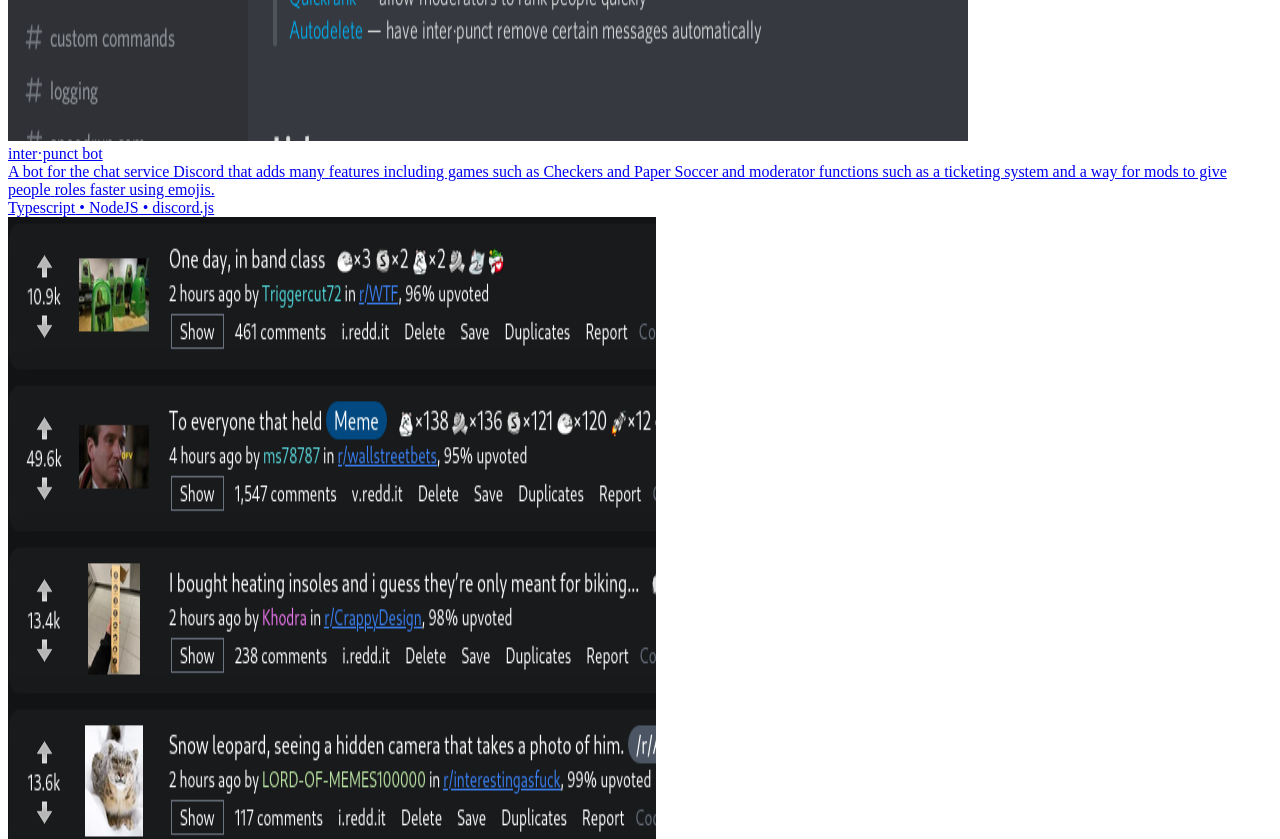
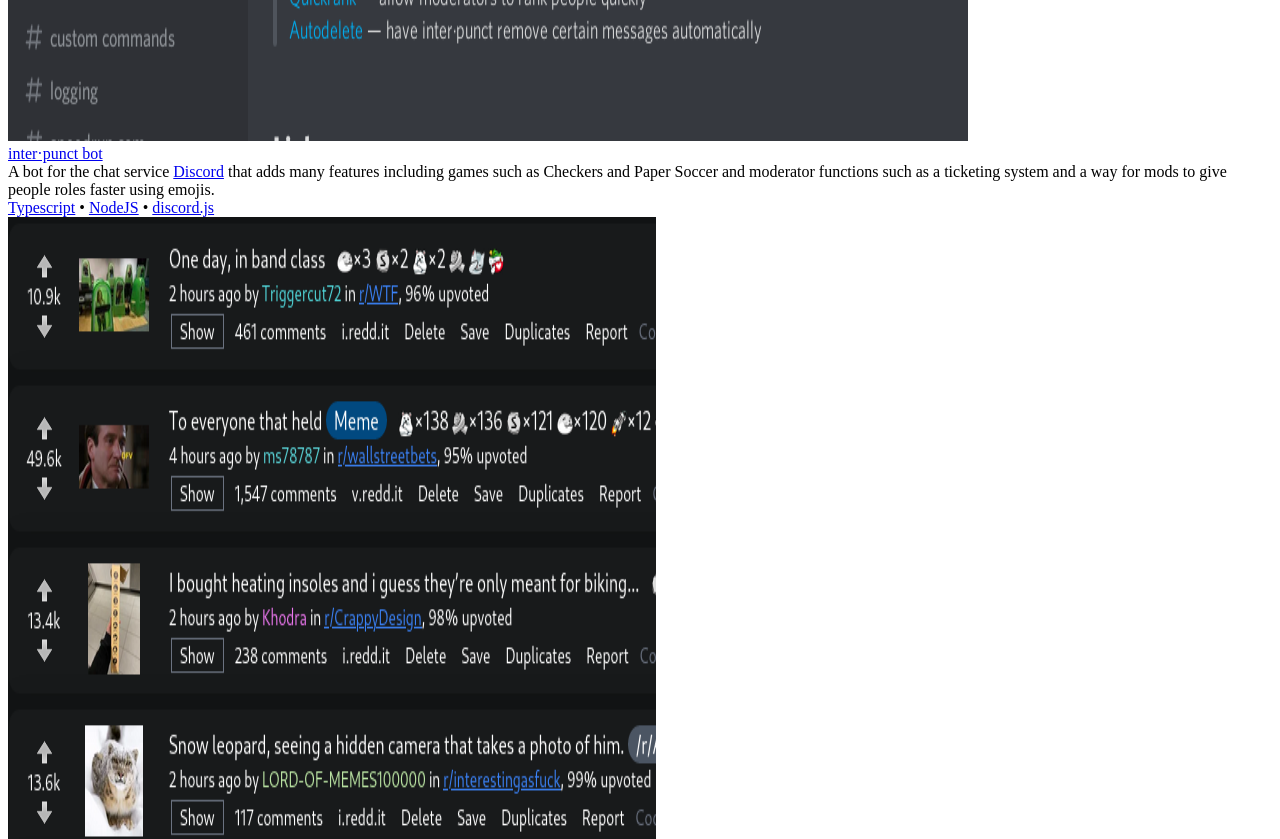
Before and after one commit to pfgithub/pfgithub.github.com, a Next.js app: page / in a window 1280 px wide. Shown: the part 980-1819 px from the top of the page. Built offline with nearby package versions, Linux system fonts and the light colour scheme.

Commit message:
link fix + safari support

```diff
--- a/pages/index.tsx
+++ b/pages/index.tsx
@@ -49,8 +49,24 @@
 }
 
 function Card(attrs: {title: string, body: JSX.Element, url: string, img: string, img_size: [w: number, h: number], img_pixel?: boolean, technologies: TechnologyName[]}): JSX.Element {
-  return <a class="flex flex-col sm:flex-row hover:shadow-md bg-gray-100 hover:bg-white" href={attrs.url} target="_blank" rel="noreferrer noopener">
-    <div class="sm:w-40 sm:h-auto flex-none overflow-hidden">
+  return <div class="my-2 flex flex-col sm:flex-row hover:shadow-md bg-gray-100 hover:bg-white" onClick={e => {
+    e.stopPropagation();
+    let target_parent = e.target as Node | null;
+    while(target_parent && target_parent !== e.currentTarget) {
+        if(target_parent instanceof HTMLElement && (false
+            || target_parent.nodeName === "A"
+            || target_parent.nodeName === "BUTTON"
+            || target_parent.nodeName === "VIDEO"
+            || target_parent.nodeName === "AUDIO"
+            || target_parent.nodeName === "INPUT"
+            || target_parent.nodeName === "IFRAME"
+        )) return;
+        target_parent = target_parent.parentNode;
+    }
+    window.open(attrs.url);
+  }}>
+    <div class="sm:w-40 sm:h-auto flex-none overflow-hidden" aria-hidden="true">
+      <a href={attrs.url} target="_blank" rel="noreferrer noopener">
         <img
           src={attrs.img}
           width={attrs.img_size[0]}
@@ -58,13 +74,14 @@
           alt=""
           class={["w-full h-full object-cover", attrs.img_pixel ? "rendering-crisp-edges" : ""].join(" ")}
         />
+      </a>
     </div>
-    <div class="p-4 flex flex-col">
-      <div class="font-black hover:underline">{attrs.title}</div>
+    <div class="p-4 flex flex-col z-10 relative">
+      <a class="font-black hover:underline" href={attrs.url} target="_blank" rel="noreferrer noopener">{attrs.title}</a>
       <div class="mb-2 mt-1">{attrs.body}</div>
       <div class="font-light text-sm">{arraymix(attrs.technologies.map(tech => <Technology tech={tech} />), () => " • ")}</div>
     </div>
-  </a>;
+  </div>;
 }
 
 function LinkOut(attrs: {href: string, children: React.ReactNode}): JSX.Element {
@@ -92,7 +109,7 @@
           <div class="w-full"></div>
           <h2 class="font-black text-3xl my-3">Current Projects</h2>
           <p class="mb-3">Large projects I'm working on right now</p>
-          <div class="flex flex-col gap-3">
+          <div class="flex flex-col">
             <Card
               title="inter·punct bot"
               url={"https://interpunct.info"}
@@ -124,7 +141,7 @@
           </div>
           <h2 class="font-black text-3xl mb-3 mt-10">Past Projects</h2>
           <p class="mb-3">Large projects I no longer use or maintain</p>
-          <div class="flex flex-col gap-3">
+          <div class="flex flex-col">
             <Card
               title="ScPL"
               url="https://scpl.dev"
@@ -146,7 +163,7 @@
             Other things I worked on at some point in the past and may or may not still use{" "}
             or maintain.
           </p>
-          <div class="flex flex-col gap-3">
+          <div class="flex flex-col">
             <Card
               title="Clicker"
               url="https://clicker.pfg.pw"
@@ -307,7 +324,7 @@
             />
           </div>
           <h2 class="font-black text-3xl mb-3 mt-10">Links</h2>
-          <div class="flex flex-col gap-3">
+          <div class="flex flex-col">
             <Card
               title="Github"
               url="https://github.com/pfgithub"
```
Lines whose indentation alone changed are shown as unchanged.
